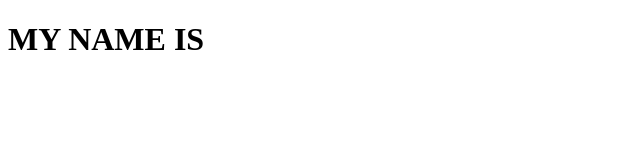
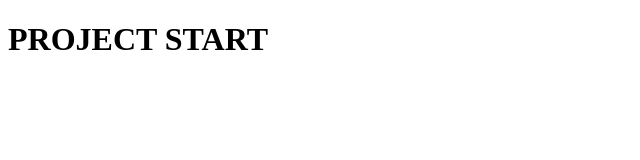
Before and after one commit to SoumyaX0903/demo, a plain HTML site: page index.html in a window 1280 px wide. Shown: the whole page, without its empty margins (0-640 px from the left). Drawn offline with Linux system fonts and the light colour scheme.

Commit message:
I have started the project

```diff
--- a/index.html
+++ b/index.html
@@ -7,6 +7,6 @@
     <title>Document</title>
 </head>
 <body>
-    <h1>MY NAME IS </h1>
+    <h1>PROJECT START</h1>
 </body>
 </html>
```
